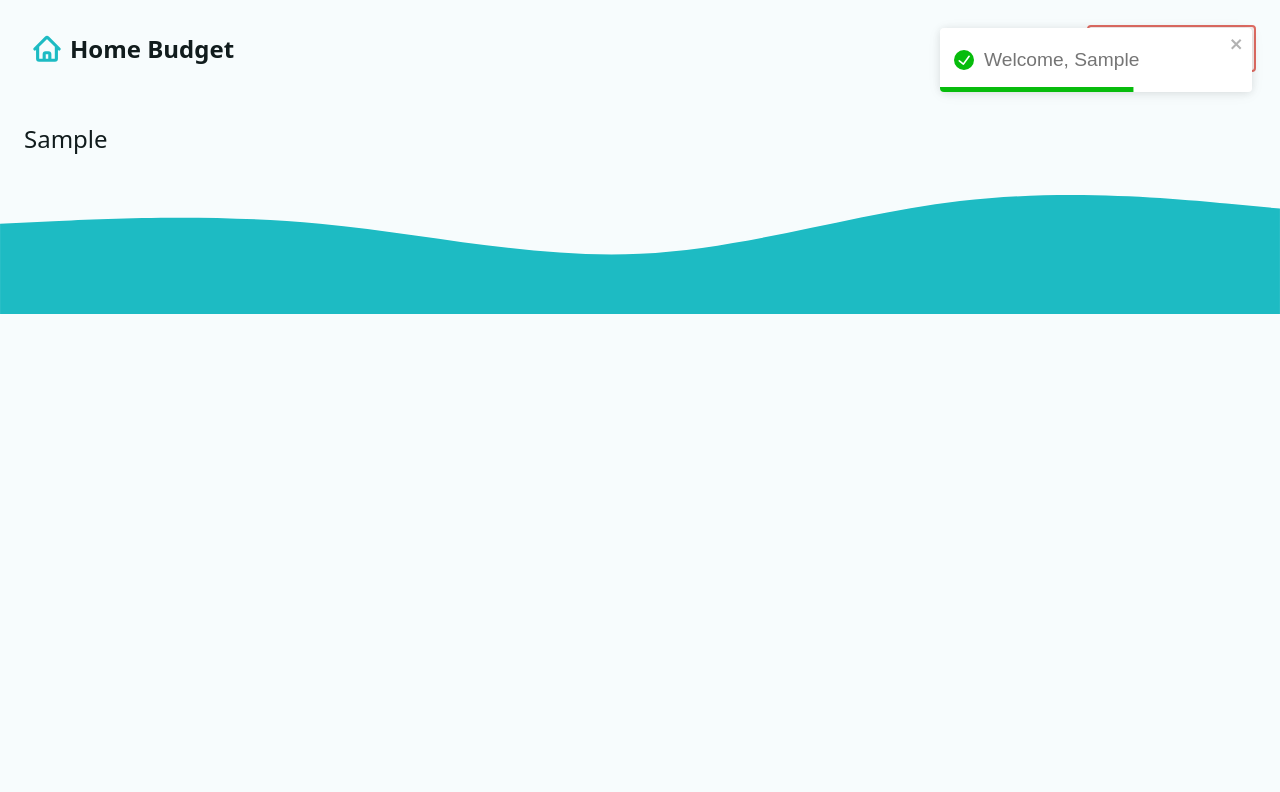
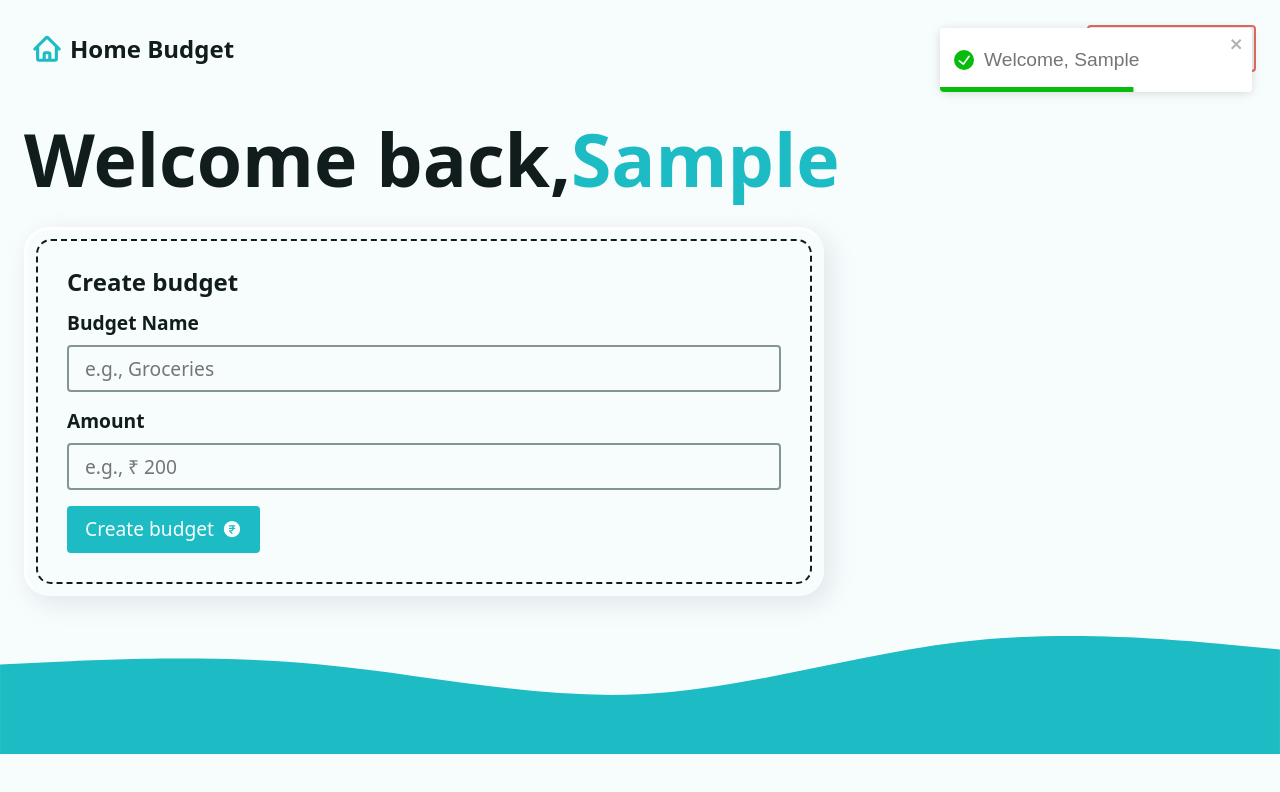
Before and after one commit to johnson-713/Budget-App, a React (Create React App) app in the folder budget/: page / in a window 1280 px wide. Both pictures are taken after typing "Sample" into the empty fields and a click on the button "Create Account". Shown: the top 792 px of the page. Built offline with nearby package versions, Linux system fonts and the light colour scheme.

Commit message:
Budget form

```diff
--- a/budget/src/Pages/Dashboard.js
+++ b/budget/src/Pages/Dashboard.js
@@ -6,11 +6,13 @@
 import { fetchData } from '../helpers';
 import Intro from '../components/Intro';
 import { toast } from 'react-toastify';
+import AddBudgetForm from '../components/AddBudgetForm';
 
 //loader
 export function dashboardLoader(){
     const userName = fetchData("userName");
-    return { userName }
+    const budgets = fetchData("budgets");
+    return { userName, budgets }
 }
 
 // action
@@ -26,11 +28,25 @@
 }
 
 const Dashboard = () => {
-  const { userName } = useLoaderData();
+  const { userName, budgets } = useLoaderData();
   return (
-    <div>
-      { userName ? (<p>{ userName }</p>) : <Intro /> }
-    </div>
+    <>
+      { userName ? (
+      <div className='dashboard'>
+        <h1>Welcome back,
+          <span className='accent'>{ userName }</span>
+        </h1>
+        <div className='grid-sm'>
+          {/* {budgets ? () : ()} */}
+          <div className='grid-lg'>
+            <div className='flex-lg'>
+              <AddBudgetForm />
+            </div>
+          </div>
+
+        </div>
+      </div>) : <Intro /> }
+    </>
   )
 }
 
--- a/budget/src/Pages/Error.js
+++ b/budget/src/Pages/Error.js
@@ -1,9 +1,31 @@
+import { ArrowUturnLeftIcon, HomeIcon } from '@heroicons/react/24/solid';
 import React from 'react'
+import { Link, useNavigate, useRouteError } from 'react-router-dom';
 
 const Error = () => {
+  const error = useRouteError();
+  const navigate = useNavigate();
+
   return (
-    <div>
-      Error
+    <div className='error'>
+      <h1>Uh oh! We've got a problem</h1>
+      <p>{error.message || error.statusText}</p>
+      <div className='flex-md'>
+        <button
+          className='btn btn--dark'
+          onClick={() => navigate(-1)} // It goes back one page after clicking the button
+        >
+          <ArrowUturnLeftIcon width={20} />
+          <span>Go back</span>
+        </button>
+        <Link
+          to="/"
+          className='btn btn--dark'
+        >
+        <HomeIcon width={20} />
+        <span>Go home</span>
+        </Link>
+      </div>
     </div>
   )
 }
--- /dev/null
+++ b/budget/src/components/AddBudgetForm.js
@@ -0,0 +1,46 @@
+import { CurrencyRupeeIcon } from '@heroicons/react/24/solid';
+import React from 'react';
+import { Form } from 'react-router-dom';
+
+const AddBudgetForm = () => {
+  return (
+    <div className='form-wrapper'>
+      <h2 className='h3'>
+        Create budget
+      </h2>
+      <Form
+        method='post'
+        className='grid-sm'
+      >
+        <div className='grid-xs'>
+            <label htmlFor='newBudget'>Budget Name</label>
+            <input
+                type='text'
+                id='newBudget'
+                name='newBudget'
+                placeholder='e.g., Groceries'
+                required
+            />
+        </div>
+        <div className='grid-xs'>
+            <label htmlFor='newBudgetAmount'>Amount</label>
+            <input
+                type='number'
+                step='0.01'
+                name='newBudgetAmount'
+                id='newBudgetAmount'
+                placeholder='e.g., &#8377; 200'
+                required
+                inputMode='decimal'
+            />
+        </div>
+        <button type='submit' className='btn btn-dark'>
+            <span>Create budget</span>
+            <CurrencyRupeeIcon width={20} />
+        </button>
+      </Form>
+    </div>
+  )
+}
+
+export default AddBudgetForm;
```
